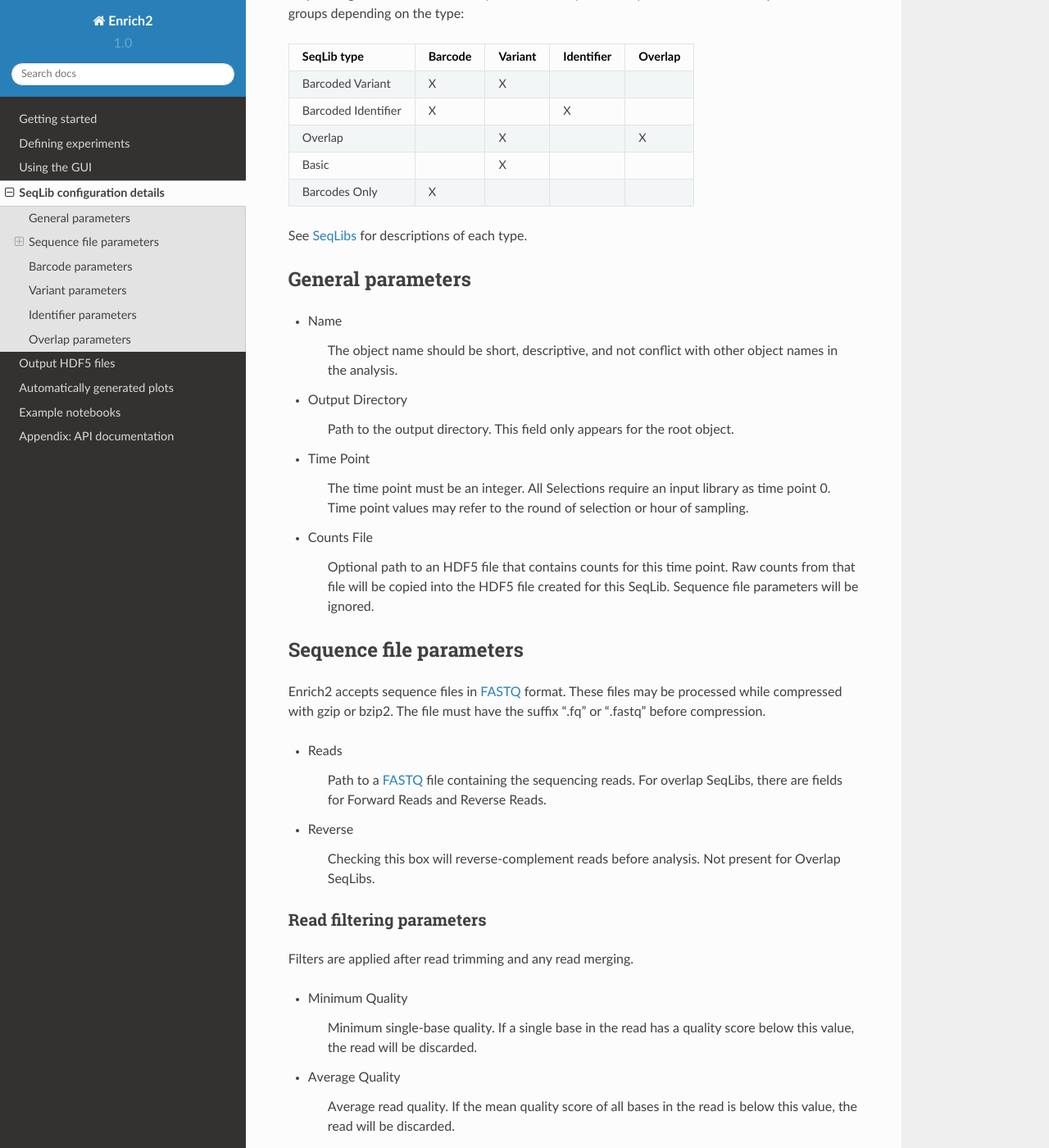
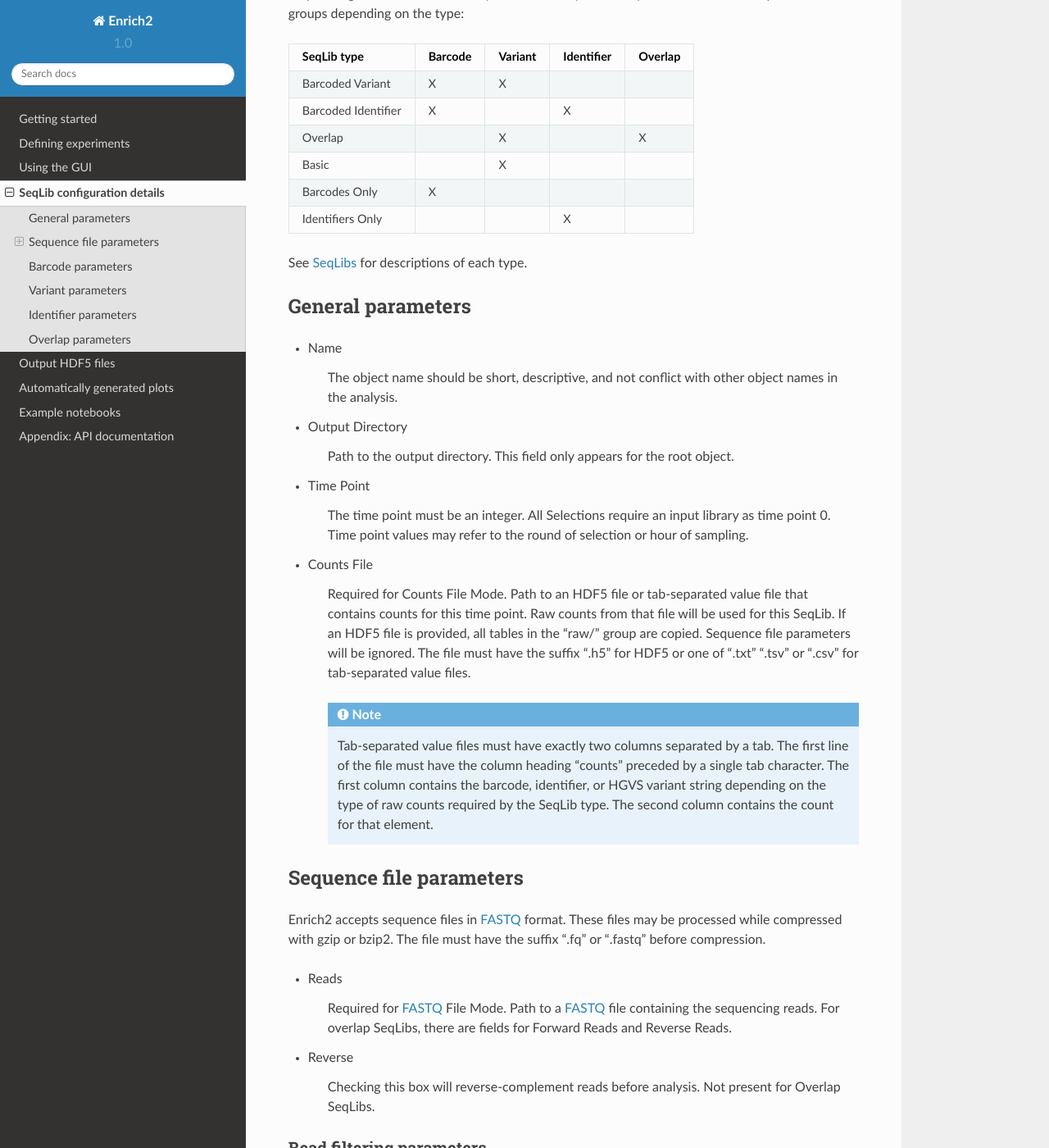
Before and after one commit to FowlerLab/Enrich2, a Sphinx documentation site: the page built from docs/seqlib_config.rst, in a window 1280 px wide and 1400 px high, scrolled down 275 px. Shown: the whole window at 82% size. Built offline with Sphinx 7.4.7 and the Read the Docs theme 2.0.0, drawn with Linux system fonts in a browser that asks for light colours; formulas are drawn with MathJax 3.

Commit message:
Documentation for counts file mode, identifiers only seqlibs.

```diff
--- a/docs/api.rst
+++ b/docs/api.rst
@@ -60,6 +60,11 @@
 :py:class:`~enrich2.overlap.OverlapSeqLib` class
 --------------------------------------------------------
 .. autoclass:: enrich2.overlap.OverlapSeqLib
+	:members:
+
+:py:class:`~enrich2.idonly.IdOnlySeqLib` class
+-------------------------------------------------------------
+.. autoclass:: enrich2.idonly.IdOnlySeqLib
 	:members:
 
 :py:class:`~enrich2.seqlib.SeqLib` helper classes
--- a/docs/gui.rst
+++ b/docs/gui.rst
@@ -110,7 +110,7 @@
 
 * Wild Type
 
-	Recommended if your selection has a wild type sequence. Normalizes counts by the wild type count as described in the `Enrich2 manuscript`_.
+	Recommended if your selection has a wild type sequence. Normalizes counts by the wild type count as described in the `Enrich2 manuscript`_. For designs with identifiers instead of variants, the special wild type identifier "_wt" can be used.
 
 * Library Size (Complete Cases)
 
--- a/docs/seqlib_config.rst
+++ b/docs/seqlib_config.rst
@@ -19,6 +19,8 @@
 | Basic                |         | X       |            |         |
 +----------------------+---------+---------+------------+---------+
 | Barcodes Only        | X       |         |            |         |
++----------------------+---------+---------+------------+---------+
+| Identifiers Only     |         |         | X          |         |
 +----------------------+---------+---------+------------+---------+
 
 See :ref:`intro-seqlibs` for descriptions of each type.
@@ -42,7 +44,9 @@
 
 * Counts File
 
-	Optional path to an HDF5 file that contains counts for this time point. Raw counts from that file will be copied into the HDF5 file created for this SeqLib. Sequence file parameters will be ignored.
+	Required for Counts File Mode. Path to an HDF5 file or tab-separated value file that contains counts for this time point. Raw counts from that file will be used for this SeqLib. If an HDF5 file is provided, all tables in the "raw/" group are copied. Sequence file parameters will be ignored. The file must have the suffix ".h5" for HDF5 or one of ".txt" ".tsv" or ".csv" for tab-separated value files.
+
+	.. note:: Tab-separated value files must have exactly two columns separated by a tab. The first line of the file must have the column heading "counts" preceded by a single tab character. The first column contains the barcode, identifier, or HGVS variant string depending on the type of raw counts required by the SeqLib type. The second column contains the count for that element.
 
 .. _sequence-file-seqlib-parameters:
 
@@ -53,7 +57,7 @@
 
 * Reads
 
-	Path to a FASTQ_ file containing the sequencing reads. For overlap SeqLibs, there are fields for Forward Reads and Reverse Reads.
+	Required for FASTQ_ File Mode. Path to a FASTQ_ file containing the sequencing reads. For overlap SeqLibs, there are fields for Forward Reads and Reverse Reads.
 
 * Reverse
 
```
Also changed, not shown: docs/introduction.rst (+6 -2 lines).
